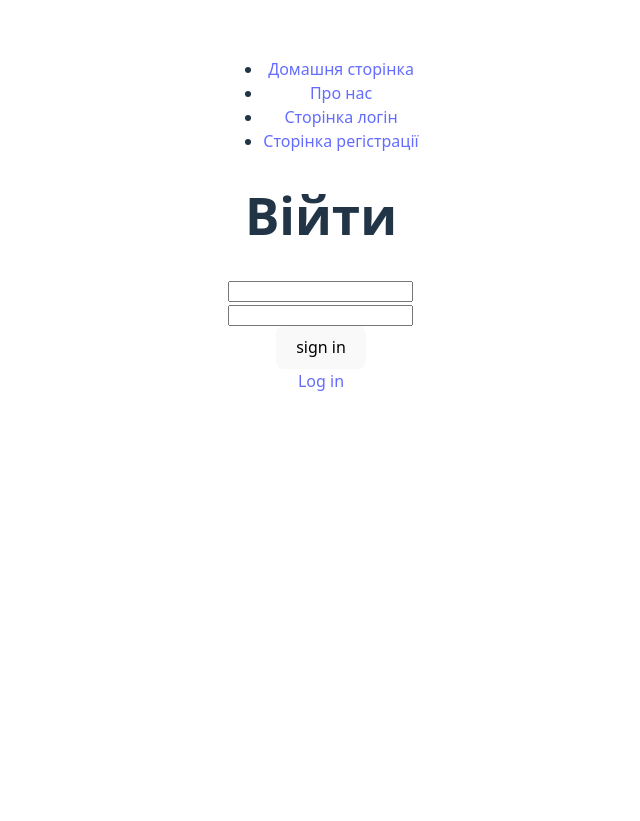
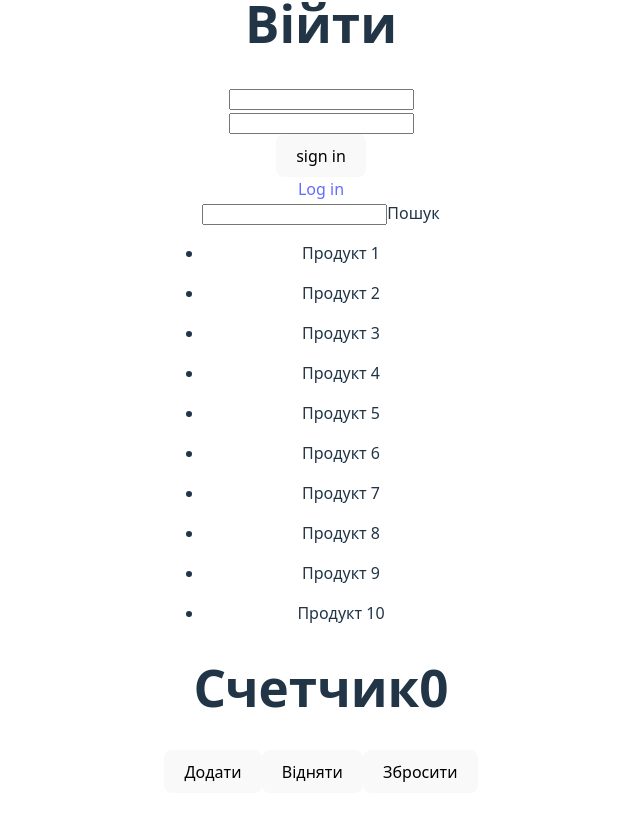
Before and after one commit to Yaroslav0102030405/r4, a React (Vite) app: page /login in a window 1280 px wide. Shown: the part 183-1004 px from the top of the page, without its empty margins (319-959 px from the left). Before the commit the page ends 800 px from the top, so only its background shows below. Built offline with nearby package versions, Linux system fonts and the light colour scheme; no server answers.

Commit message:
custom hook

```diff
--- /dev/null
+++ b/src/assets/components/custom-hook/counter.tsx
@@ -0,0 +1,14 @@
+import { useCounter } from "./customhook";
+
+const Counter = () => {
+    const [count, increment, decrement, reset] = useCounter(0, 5)
+
+    return (<>
+    <h1>Счетчик{count}</h1>
+    <button onClick={increment}>Додати</button>
+    <button onClick={decrement}>Відняти</button>
+    <button onClick={reset}>Збросити</button>
+    </>  );
+}
+
+export default Counter;
--- /dev/null
+++ b/src/assets/components/custom-hook/customhook.tsx
@@ -0,0 +1,32 @@
+import { useState, useCallback } from "react";
+
+// Визначаємо тип для функції-збільшення/зменшення/скидання
+type CounterAction = () => void;
+
+// Типізуємо хук useCounter
+// Він приймає `initialValue` типу `number`
+// І повертає кортеж (tuple) з 4 елементів:
+// - count: number (поточне значення лічильника)
+// - increment: CounterAction (функція для збільшення)
+// - decrement: CounterAction (функція для зменшення)
+// - reset: CounterAction (функція для скидання)
+export const useCounter = (initialValue: number, stepValue: number): [number, CounterAction, CounterAction, CounterAction] => {
+  const [count, setCount] = useState<number>(initialValue);
+
+  // useCallback використовується для мемоізації функцій,
+  // щоб вони не створювалися заново при кожному ререндері,
+  // якщо їх залежності не змінилися. Це оптимізація продуктивності.
+  const increment = useCallback(() => {
+    setCount(prevCount => prevCount + stepValue);
+  }, [stepValue]); // Пустий масив залежностей означає, що функція створюється один раз
+
+  const decrement = useCallback(() => {
+    setCount(prevCount => prevCount - stepValue);
+  }, [stepValue]);
+
+  const reset = useCallback(() => {
+    setCount(initialValue);
+  }, [initialValue]); // Залежить від initialValue
+
+  return [count, increment, decrement, reset];
+};
--- /dev/null
+++ b/src/assets/components/products/productList.tsx
@@ -0,0 +1,29 @@
+import { useState } from "react";
+import type { ProductType } from "./products";
+// 1. Визначення інтерфейсу для пропсів компонента ProductList
+interface ProductListProps {
+  products: ProductType[]; // products має бути масивом об'єктів ProductType
+}
+
+const ProductList : React.FC<ProductListProps> = ({products}) => {
+     const [filterd, setFiltered] = useState<string>("");
+
+    const filteredProducts = products.filter((product: ProductType) => (
+        product.name.toLowerCase().includes(filterd.toLowerCase())
+    ))
+
+    const handleFiltered = (event: React.ChangeEvent<HTMLInputElement>) => {
+        setFiltered(event.target.value)
+    }
+    return ( <>
+    <form>
+        <label><input type="text" value={filterd} onChange={handleFiltered} />Пошук</label>
+    </form>
+    <ul>{
+        filteredProducts.map((product) => (
+            <li key={product.id}><p>{product.name}</p></li>
+        ))}</ul>
+    </> );
+}
+
+export default ProductList;
--- /dev/null
+++ b/src/assets/components/products/products.tsx
@@ -0,0 +1,25 @@
+import ProductList from "./productList";
+
+export interface ProductType {
+  id: number;
+  name: string;
+}
+
+// interface ProductListProps {
+//   products: ProductType[]; // Масив об'єктів ProductType
+// }
+
+const Product = () => {
+    const products = []
+
+    for(let i = 0; i < 10; i += 1) {
+        products.push({id: i + 1, name: `Продукт ${i + 1}`})
+    }
+
+
+    return ( <>
+    <ProductList products={products} />
+    </> );
+}
+
+export default Product;
--- a/src/assets/routes/login.tsx
+++ b/src/assets/routes/login.tsx
@@ -1,5 +1,7 @@
 import { Link } from "react-router";
 import Logins from "../../logins";
+import Product from "../components/products/products";
+import Counter from "../components/custom-hook/counter";
 
 const Login = () => {
 
@@ -8,7 +10,8 @@ const Login = () => {
     <h1>Війти</h1>
     <Logins />
     <Link to="/register">Log in</Link>
-
+    <Product />
+    <Counter/>
     </> );
 }
 
```
